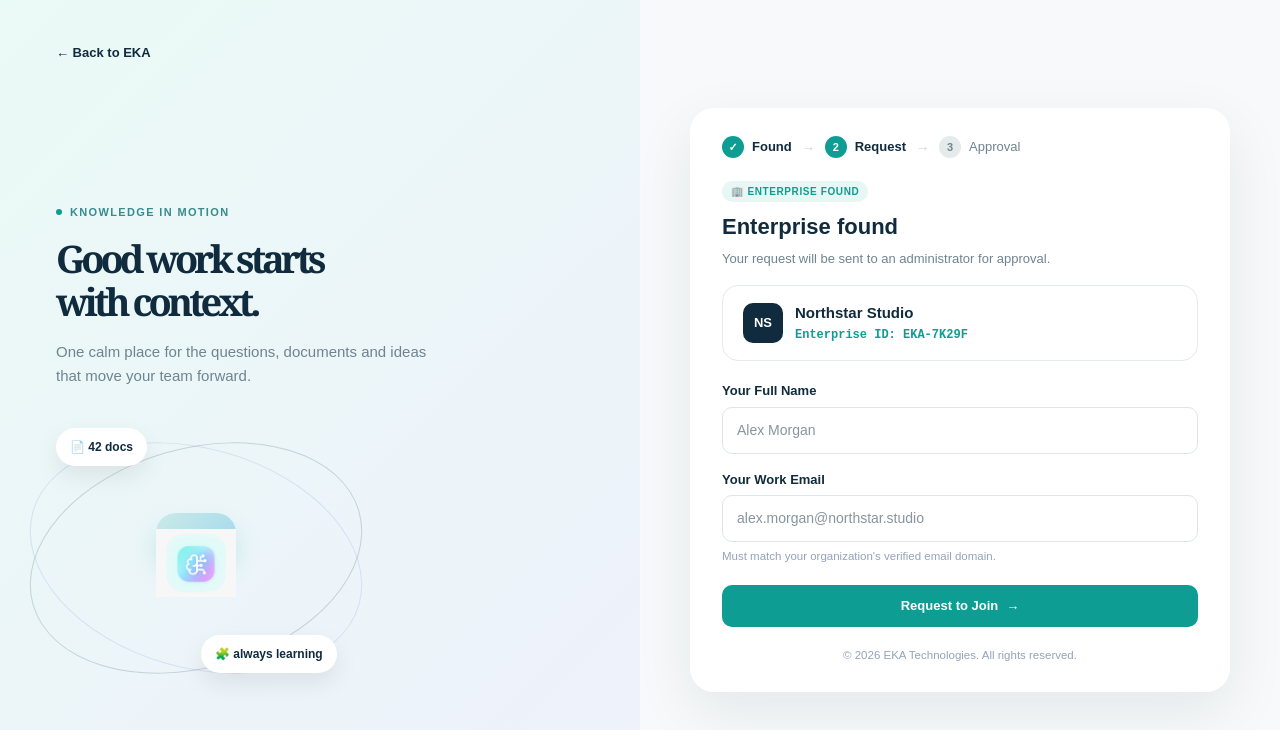
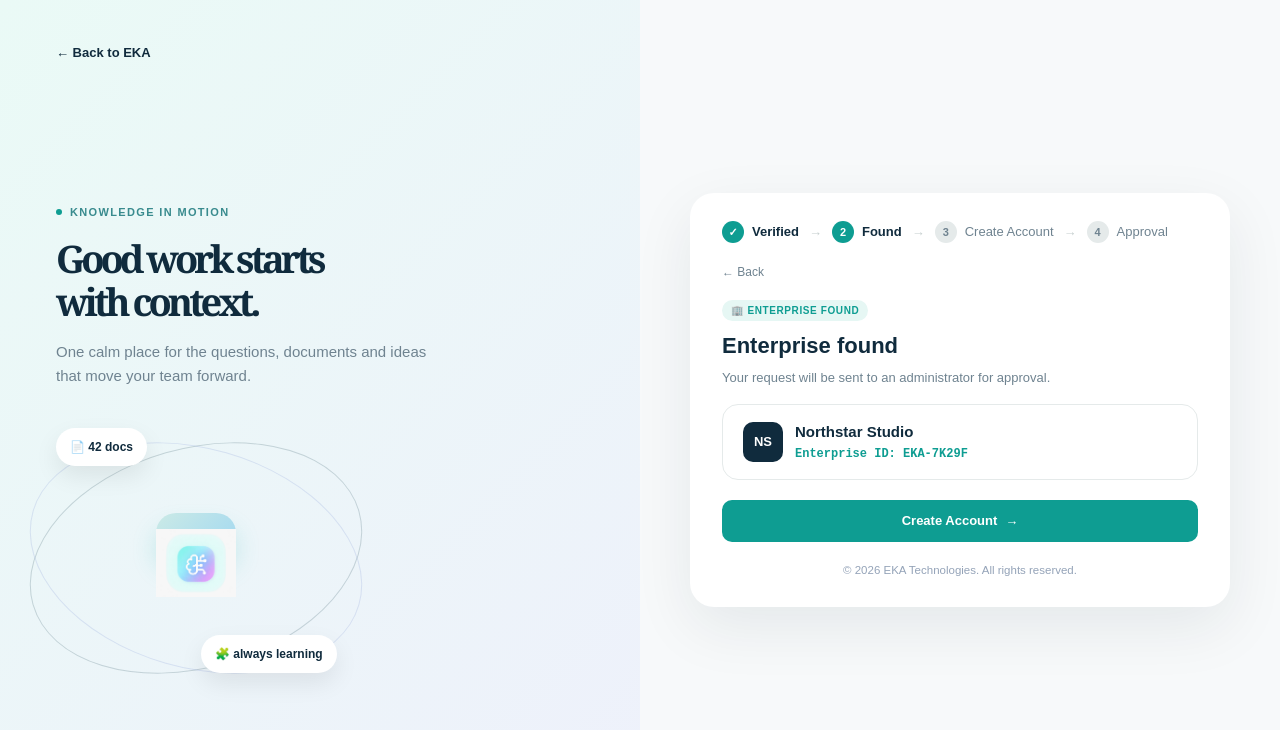
Before and after one commit to EKA-Project/enterprise-knowledge-agent, a React app in the folder frontend/: page /signup/enterprise-found in a window 1280 px wide. Shown: the top 730 px of the page. Built offline with nearby package versions, Linux system fonts and the light colour scheme; the HTML template or start-up script is replaced by a standard one.

Commit message:
updated all employee page and changes some css

```diff
--- /dev/null
+++ b/frontend/src/components/common/BackLink.jsx
@@ -0,0 +1,11 @@
+import { useNavigate } from 'react-router-dom';
+
+export default function BackLink({ children }) {
+  const navigate = useNavigate();
+
+  return (
+    <button onClick={() => navigate(-1)} className="auth-back-step-link">
+      {children}
+    </button>
+  );
+}
--- a/frontend/src/pages/auth/signup/employee/EmployeeEnterpriseFoundPage.jsx
+++ b/frontend/src/pages/auth/signup/employee/EmployeeEnterpriseFoundPage.jsx
@@ -1,21 +1,34 @@
+import { Fragment } from 'react';
 import { Link } from 'react-router-dom';
 import AuthBackground from '../../../../components/auth/AuthBackground';
+import BackLink from '../../../../components/common/BackLink';
 import '../../../../styles/auth.css';
-// ===================== Component: FoundStepIndicator =====================
-function FoundStepIndicator() {
+
+const NO_INVITE_STEPS = [
+  { label: 'Verify', done: 'Verified' },
+  { label: 'Found' },
+  { label: 'Create Account' },
+  { label: 'Approval' },
+];
+
+function StepIndicator({ steps, current }) {
   return (
     <div className="step-indicator">
-      <div className="step active">
-        <span className="step-num step-num--check">✓</span> Found
-      </div>
-      <span className="step-arrow">→</span>
-      <div className="step active">
-        <span className="step-num step-num--current">2</span> Request
-      </div>
-      <span className="step-arrow">→</span>
-      <div className="step">
-        <span className="step-num">3</span> Approval
-      </div>
+      {steps.map((step, i) => (
+        <Fragment key={step.label}>
+          <div className={`step ${i <= current ? 'active' : ''}`}>
+            <span
+              className={`step-num ${
+                i < current ? 'step-num--check' : i === current ? 'step-num--current' : ''
+              }`}
+            >
+              {i < current ? '✓' : i + 1}
+            </span>
+            {i < current && step.done ? step.done : step.label}
+          </div>
+          {i < steps.length - 1 && <span className="step-arrow">→</span>}
+        </Fragment>
+      ))}
     </div>
   );
 }
@@ -41,32 +54,26 @@
 
       <div className="auth-form-panel">
         <div className="auth-card">
-          <FoundStepIndicator />
+        <StepIndicator steps={NO_INVITE_STEPS} current={1} />
+
+          <div className="auth-context-row">
+            <BackLink>← Back</BackLink>
+        </div>
 
           <div className="auth-badge">🏢 ENTERPRISE FOUND</div>
           <h2 className="auth-title">Enterprise found</h2>
           <p className="auth-description">
             Your request will be sent to an administrator for approval.
           </p>
-
-          <EnterpriseCard />
-
-          <div className="auth-field">
-            <label htmlFor="full-name">Your Full Name</label>
-            <input id="full-name" type="text" placeholder="Alex Morgan" />
-          </div>
-
-          <div className="auth-field">
-            <label htmlFor="work-email">Your Work Email</label>
-            <input id="work-email" type="email" placeholder="alex.morgan@northstar.studio" />
-          </div>
-          <p className="auth-field-hint">Must match your organization's verified email domain.</p>
-
-          <Link to="/signup/request-sent" className="option-card-btn option-card-btn--teal">
-            Request to Join
-            <span aria-hidden="true">→</span>
-          </Link>
-
+            <EnterpriseCard />
+           <Link
+                to="/signup/create-account"
+                state={{ flow: 'enterprise-id' }}
+                className="option-card-btn option-card-btn--teal"
+                >
+                Create Account
+                <span aria-hidden="true">→</span>
+            </Link>
           <p className="auth-page-footer">© 2026 EKA Technologies. All rights reserved.</p>
         </div>
       </div>
--- a/frontend/src/pages/auth/signup/employee/EmployeeInvitePreviewPage.jsx
+++ b/frontend/src/pages/auth/signup/employee/EmployeeInvitePreviewPage.jsx
@@ -1,5 +1,6 @@
 import { Link } from 'react-router-dom';
 import AuthBackground from '../../../../components/auth/AuthBackground';
+import BackLink from '../../../../components/common/BackLink';
 import '../../../../styles/auth.css';
 // header section
 function InviteStepIndicator() {
@@ -10,11 +11,7 @@
       </div>
       <span className="step-arrow">→</span>
       <div className="step">
-        <span className="step-num">2</span> Account
-      </div>
-      <span className="step-arrow">→</span>
-      <div className="step">
-        <span className="step-num">3</span> Ready
+        <span className="step-num step-num--current">2</span> Ready
       </div>
     </div>
   );
@@ -59,6 +56,7 @@
     </div>
   );
 }
+//complete page component
 export default function EmployeeInvitePreviewPage() {
   return (
     <div className="auth-shell">
@@ -67,6 +65,10 @@
       <div className="auth-form-panel">
         <div className="auth-card">
           <InviteStepIndicator />
+
+          <div className="auth-context-row">
+            <BackLink>← Back</BackLink>
+          </div>
 
           <div className="auth-badge">📄 OFFICIAL INVITATION</div>
           <h2 className="auth-title">You're invited to join EKA</h2>
@@ -81,9 +83,6 @@
             <span aria-hidden="true">→</span>
           </button>
 
-          <button className="option-card-btn option-card-btn--outline">
-            Use a different invitation
-          </button>
 
           <p className="auth-page-footer">© 2026 EKA Technologies. All rights reserved.</p>
         </div>
--- a/frontend/src/pages/auth/signup/employee/EmployeeJoinMethodPage.jsx
+++ b/frontend/src/pages/auth/signup/employee/EmployeeJoinMethodPage.jsx
@@ -1,29 +1,52 @@
-import { useState } from 'react';
+import { useState,Fragment } from 'react';
 import { Link } from 'react-router-dom';
 import AuthBackground from '../../../../components/auth/AuthBackground';
+import BackLink from '../../../../components/common/BackLink';
 import '../../../../styles/auth.css';
+
+const NO_INVITE_STEPS = [
+  { label: 'Verify', done: 'Verified' },
+  { label: 'Found' },
+  { label: 'Create Account' },
+  { label: 'Approval' },
+];
+
+function StepIndicator({ steps, current }) {
+  return (
+    <div className="step-indicator">
+      {steps.map((step, i) => (
+        <Fragment key={step.label}>
+          <div className={`step ${i <= current ? 'active' : ''}`}>
+            <span
+              className={`step-num ${
+                i < current ? 'step-num--check' : i === current ? 'step-num--current' : ''
+              }`}
+            >
+              {i < current ? '✓' : i + 1}
+            </span>
+            {i < current && step.done ? step.done : step.label}
+          </div>
+          {i < steps.length - 1 && <span className="step-arrow">→</span>}
+        </Fragment>
+      ))}
+    </div>
+  );
+}
 
 // ===================== Component 1: Header section =====================
 // Step indicator, back-to-choice row, title, description
-function VerificationHeader() {
+function VerificationHeader({ selected }) {
+  const steps =
+    selected === 'invitation'
+      ? [{ label: 'Verify', done: 'Verified' }, { label: 'Ready' }]
+      : NO_INVITE_STEPS;
+
   return (
     <>
-      <div className="step-indicator">
-        <div className="step active">
-          <span className="step-num">1</span> Verification
-        </div>
-        <span className="step-arrow">→</span>
-        <div className="step">
-          <span className="step-num">2</span> Account
-        </div>
-        <span className="step-arrow">→</span>
-        <div className="step">
-          <span className="step-num">3</span> Ready
-        </div>
-      </div>
+      <StepIndicator steps={steps} current={0} />
 
       <div className="auth-context-row">
-        <Link to="/signup">← Back to role choice</Link>
+        <BackLink>← Back to role choice</BackLink>
         <span className="auth-context-badge">👤 EMPLOYEE ONBOARDING</span>
       </div>
 
@@ -99,9 +122,10 @@
     <div className="auth-shell">
       <AuthBackground />
 
+
       <div className="auth-form-panel">
         <div className="auth-card">
-          <VerificationHeader />
+           <VerificationHeader selected={selected} />
           <InvitationForm selected={selected} setSelected={setSelected} />
         </div>
       </div>
--- a/frontend/src/pages/auth/signup/employee/EmployeePendingApprovalPage.jsx
+++ b/frontend/src/pages/auth/signup/employee/EmployeePendingApprovalPage.jsx
@@ -1,7 +1,39 @@
+import { Fragment } from 'react';
 import { Link } from 'react-router-dom';
 import AuthBackground from '../../../../components/auth/AuthBackground';
+import BackLink from '../../../../components/common/BackLink';
 import '../../../../styles/auth.css';
 
+const NO_INVITE_STEPS = [
+  { label: 'Verify', done: 'Verified' },
+  { label: 'Found' },
+  { label: 'Create Account & Request' },
+  { label: 'Approval' },
+];
+
+function StepIndicator({ steps, current }) {
+  return (
+    <div className="step-indicator">
+      {steps.map((step, i) => (
+        <Fragment key={step.label}>
+          <div className={`step ${i <= current ? 'active' : ''}`}>
+            <span
+              className={`step-num ${
+                i < current ? 'step-num--check' : i === current ? 'step-num--current' : ''
+              }`}
+            >
+              {i < current ? '✓' : i + 1}
+            </span>
+            {i < current && step.done ? step.done : step.label}
+          </div>
+          {i < steps.length - 1 && <span className="step-arrow">→</span>}
+        </Fragment>
+      ))}
+    </div>
+  );
+}
+
+//===================== Component: EmployeePendingApprovalPage =====================
 export default function EmployeePendingApprovalPage() {
   return (
     <div className="auth-shell">
@@ -9,6 +41,11 @@
 
       <div className="auth-form-panel">
         <div className="auth-card auth-card--centered">
+            <StepIndicator steps={NO_INVITE_STEPS} current={3} />
+
+            <div className="auth-context-row">
+                 <BackLink>← Back</BackLink>
+            </div>
 
           <div className="status-icon-circle status-icon-circle--pending">
             <svg width="26" height="26" viewBox="0 0 24 24" fill="none">
@@ -40,9 +77,8 @@
           <Link to="/" className="option-card-btn option-card-btn--outline">
             Back to EKA
           </Link>
-
+        </div>
         </div>
       </div>
-    </div>
   );
 }
--- a/frontend/src/styles/auth.css
+++ b/frontend/src/styles/auth.css
@@ -4,7 +4,17 @@
   --teal: #0e9d92;
   --paper: #f4f9fb;
 }
-
+/* ==========================================================================
+   backing page
+   ========================================================================== */
+.auth-back-step-link {
+  background: none;
+  border: none;
+  padding: 0;
+  cursor: pointer;
+  font: inherit;
+  color: inherit;
+}
 /* ==========================================================================
    Auth shell — two-column split screen
    ========================================================================== */
@@ -703,3 +713,108 @@
   color: var(--muted);
   line-height: 1.5;
 }
+/* ==========================================================================
+   Create Account page — workspace card, prefilled badge, two-column
+   password fields, segmented strength bar
+   ========================================================================== */
+
+.workspace-role-badge {
+  margin-left: auto;
+  padding: 4px 10px;
+  border-radius: 999px;
+  background: #e6f7f4;
+  color: var(--teal);
+  font-size: 11px;
+  font-weight: 700;
+  white-space: nowrap;
+}
+
+.invite-card-header--no-border {
+  align-items: center;
+}
+
+.auth-field-label-row {
+  display: flex;
+  align-items: center;
+  justify-content: space-between;
+}
+
+.prefilled-badge {
+  font-size: 11px;
+  font-weight: 700;
+  color: #d97706;
+}
+
+.auth-field input:disabled {
+  background: #f7f9fa;
+  color: var(--muted);
+  cursor: not-allowed;
+}
+
+.password-fields-row {
+  display: grid;
+  grid-template-columns: 1fr 1fr;
+  gap: 16px;
+}
+
+.password-input-wrap {
+  position: relative;
+}
+
+.password-input-wrap input {
+  padding-right: 40px;
+}
+
+.password-toggle-btn {
+  position: absolute;
+  right: 12px;
+  top: 50%;
+  transform: translateY(-50%);
+  background: none;
+  border: none;
+  cursor: pointer;
+  font-size: 14px;
+}
+
+.password-strength-bar--segmented {
+  display: flex;
+  gap: 4px;
+  margin-top: 4px;
+}
+
+.password-strength-segment {
+  flex: 1;
+  height: 4px;
+  border-radius: 999px;
+  background: #eef1f1;
+}
+
+.password-strength-segment--filled {
+  background: var(--teal);
+}
+
+.password-strength-label {
+  margin: 6px 0 16px;
+  font-size: 11.5px;
+  color: var(--teal);
+  font-weight: 600;
+}
+
+.terms-checkbox-row {
+  display: flex;
+  align-items: flex-start;
+  gap: 8px;
+  margin: 4px 0 16px;
+  font-size: 12px;
+  color: var(--muted);
+  cursor: pointer;
+}
+
+.terms-checkbox-row input {
+  margin-top: 2px;
+}
+
+.terms-checkbox-row a {
+  color: var(--teal);
+  font-weight: 600;
+}
```
